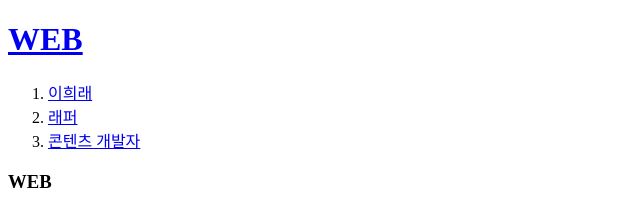
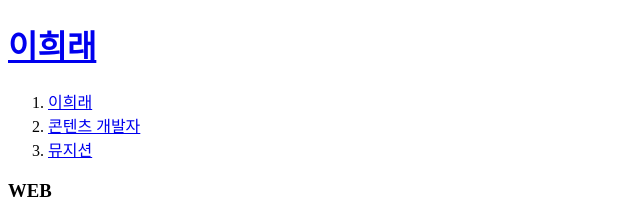
Before and after one commit to hailorlee/Profile, a plain HTML site: page index.html in a window 1280 px wide. Shown: the top 208 px of the page, without its empty margins (0-640 px from the left). Drawn offline with Linux system fonts and the light colour scheme; grey boxes are pictures that could not be loaded.

Commit message:
Update index.html

```diff
--- a/index.html
+++ b/index.html
@@ -6,11 +6,11 @@
 </head>
 
 <body>
-<h1><a href="index.html">WEB</a></h1>
+<h1><a href="index.html">이희래</a></h1>
 <ol>
     <li><a href="1.html">이희래</a></li>
-    <li><a href="2.html">래퍼</a></li>
-    <li><a href="3.html">콘텐츠 개발자</a></li>
+    <li><a href="2.html">콘텐츠 개발자</a></li>
+    <li><a href="3.html">뮤지션</a></li>
 </ol>
 
 
```
